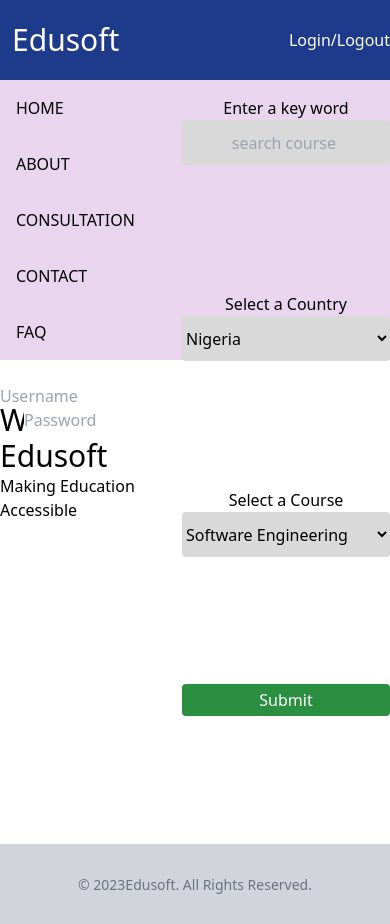
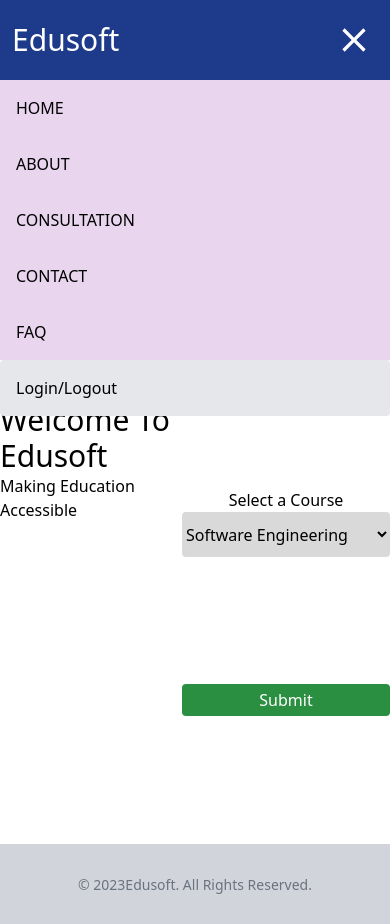
Before and after one commit to Nwaigba66/Edusoft-website---FrontEnd, a Next.js app: page / in a window 390 px wide. Built offline with nearby package versions, Linux system fonts and the light colour scheme.

Commit message:
Add toggle Icons to Mobile display

```diff
--- a/src/components/Header/index.tsx
+++ b/src/components/Header/index.tsx
@@ -1,17 +1,25 @@
- import React from 'react'
+"use client"
+import React, { useState } from 'react'
 import NavBar from '@/components/NavBar'
+import Image from 'next/image'
+import MenuIcon from '@/components/Icons/MenuIcon'
+import CloseIcon from '@/components/Icons/CloseIcon'
 
 function Header() {
+	const [hideMenu, setHideMenu] = useState(false)
+
 	return (
 		<header className="head relative flex flex-row
-							items-center
+							items-center z-10
 							bg-blue-900
 							text-white" >
 			<h1 className="ml-3 text-3xl">Edusoft</h1>
-			<NavBar />
-			<h2 className="ml-auto cursor-pointer">
-				Login/Logout
-			</h2>
+			<NavBar hide={hideMenu} />
+			<div onClick={()=>setHideMenu(prevState=>!prevState)} className="md:hidden
+																	ml-auto p-4 cursor-pointer">
+				{hideMenu && <MenuIcon color="white" />}
+				{!hideMenu && <CloseIcon color="white" />}
+			</div>
 		</header>
 	)
 }
--- /dev/null
+++ b/src/components/Icons/CloseIcon.tsx
@@ -0,0 +1,19 @@
+import React from "react";
+
+function Icon({color}:{color:string}) {
+  return (
+    <svg
+      xmlns="http://www.w3.org/2000/svg"
+      width="40"
+      height="40"
+      viewBox="0 -960 960 960"
+    >
+      <path
+        fill={color}
+        d="M256-200l-56-56 224-224-224-224 56-56 224 224 224-224 56 56-224 224 224 224-56 56-224-224-224 224z"
+      ></path>
+    </svg>
+  );
+}
+
+export default Icon;
--- /dev/null
+++ b/src/components/Icons/MenuIcon.tsx
@@ -0,0 +1,19 @@
+import React from "react";
+
+function Icon({color}:{color:string}) {
+  return (
+    <svg
+      xmlns="http://www.w3.org/2000/svg"
+      width="40"
+      height="40"
+      viewBox="0 -960 960 960"
+    >
+      <path
+        fill={color}
+        d="M120-240v-80h720v80H120zm0-200v-80h720v80H120zm0-200v-80h720v80H120z"
+      ></path>
+    </svg>
+  );
+}
+
+export default Icon;
--- a/src/components/NavBar/index.tsx
+++ b/src/components/NavBar/index.tsx
@@ -4,34 +4,27 @@ import listItems from './navigations'
 import { Input } from 'postcss'
 
 
-function NavBar() {
+function NavBar({hide}:{hide:bool}) {
 	return (
-		<ul className="absolute w-full md:w-auto top-0 mt-[5rem]
-						md:static md:mt-0 md:flex
-						md:flex-row md:ml-auto">
-              { listItems.map(({name,url})=><li className="text-black md:text-white p-4 bg-small md:bg-large
-              									hover:bg-hover-color hover:text-black"
+		<div className={`${hide && "hidden"} absolute flex flex-col md:flex-row md:ml-auto
+												md:items-center w-full md:w-auto md:pr-4
+										top-0 mt-[5rem] md:static md:mt-0 md:flex` }>
+			<ul className="md:flex md:flex-row md:ml-auto">
+              { listItems.map(({name,url})=><li className="text-black md:text-white
+              									p-4 bg-small md:bg-large hover:bg-hover-color hover:text-black"
               									key={name}>
                 <Link href={url}
-                className="inline-block" aria-current="page">
+                className="inline-block">
                 			{name.toUpperCase()}
                 </Link>
               </li>)}
-			  <h5 className='ml-6 items-right'>Create an account</h5>
+			</ul>
+			<h2 className="w-full md:ml-5 cursor-pointer rounded
+										bg-gray-200 p-4 text-black">
+				Login/Logout
+			</h2>
+		</div>
 
-
-
-
-			  <div className='flex flex-row items-center ml-58'>
-
-			  	<span className="username" placeholder='Username'></span>
-				  <input className="inp" type="text" placeholder='Username'></input>
-				</div>
-				  <div className='flex flex-row items-center ml-6'>
-				  <input className="ine" type="text" id="password" placeholder='Password'></input>
-			  </div>
-
-		</ul>
 
 
 
```
